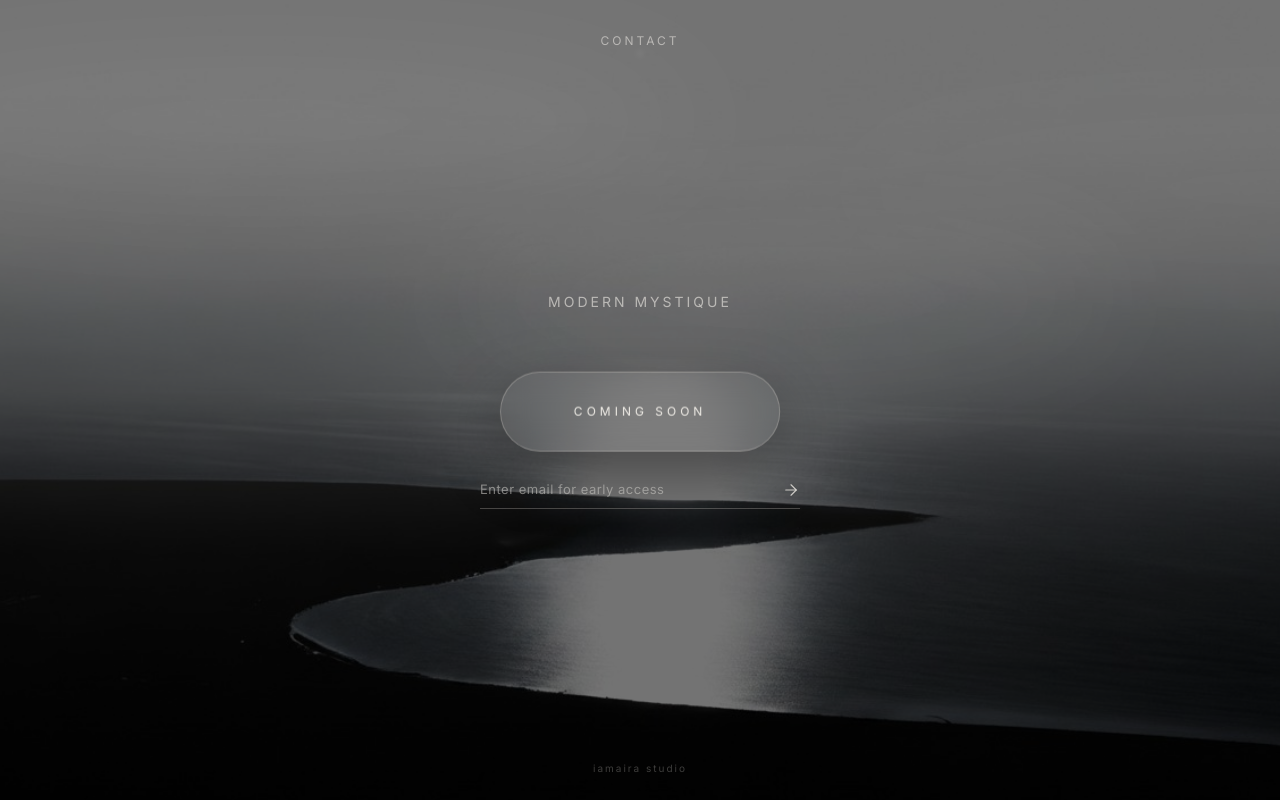
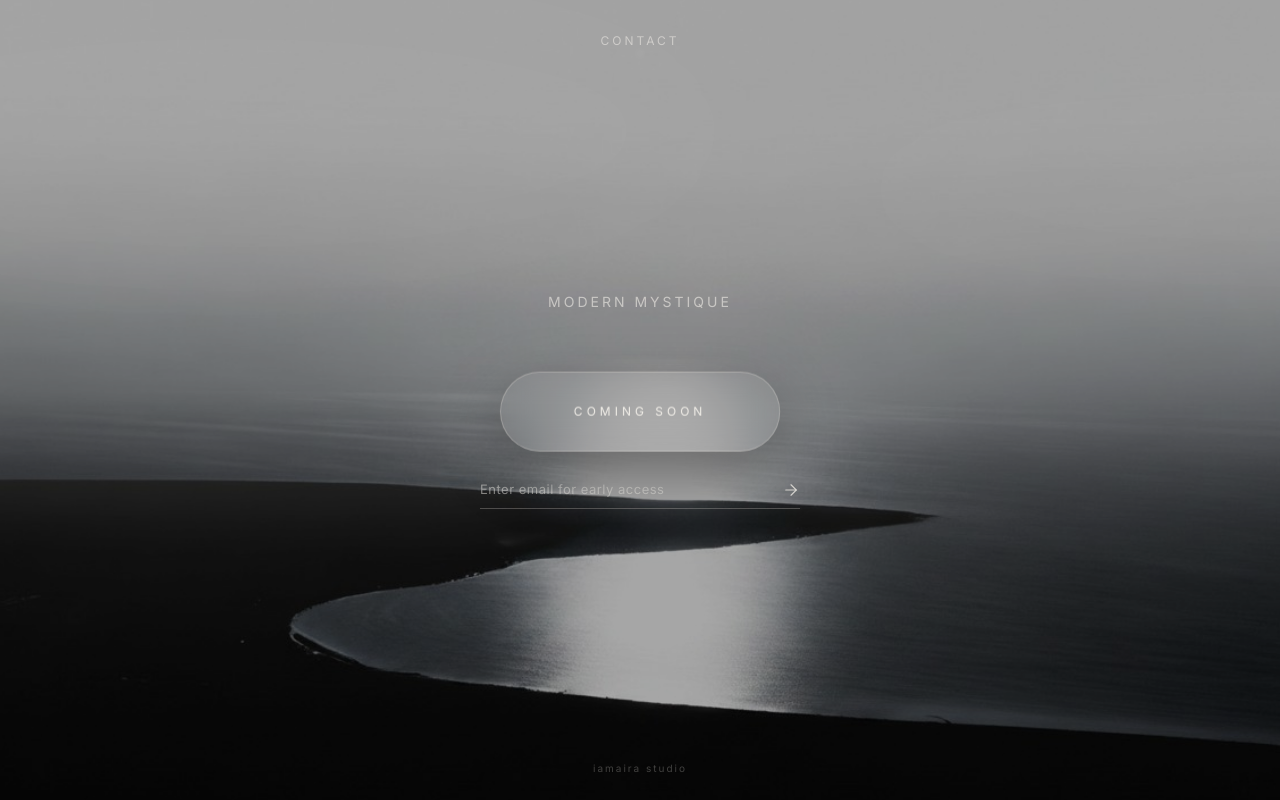
Before and after one commit to iamairastudio/coming-soon, a React (Vite) app: page / in a window 1280 px wide. Built offline with nearby package versions, Linux system fonts and the light colour scheme; a web font is replaced by a local one.

Commit message:
Reduce fog to 2 particles, brighten background

```diff
--- a/src/App.tsx
+++ b/src/App.tsx
@@ -34,7 +34,7 @@ function FogCanvas() {
       const h = canvas.height
       const particles: FogParticle[] = []
 
-      for (let i = 0; i < 3; i++) {
+      for (let i = 0; i < 2; i++) {
         particles.push({
           x: Math.random() * w * 1.5 - w * 0.25,
           y: Math.random() * h * 0.55,
@@ -141,7 +141,7 @@ export default function App() {
         src="/images/background.jpg"
         alt=""
         className="absolute inset-0 w-full h-full object-cover object-center"
-        style={{ filter: 'contrast(1.1) brightness(0.45)', transform: 'scale(1.05)' }}
+        style={{ filter: 'contrast(1.05) brightness(0.65)', transform: 'scale(1.05)' }}
       />
 
       {/* Floating fog animation */}
```
